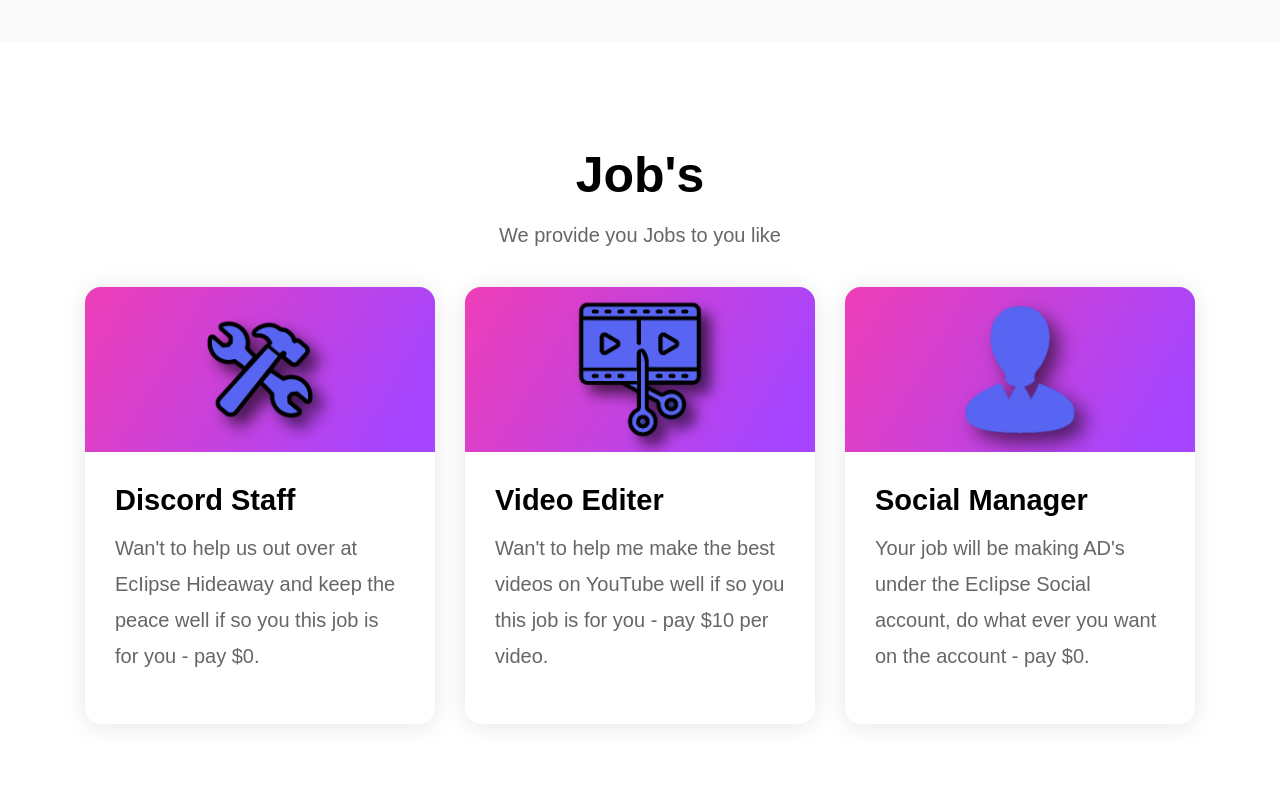
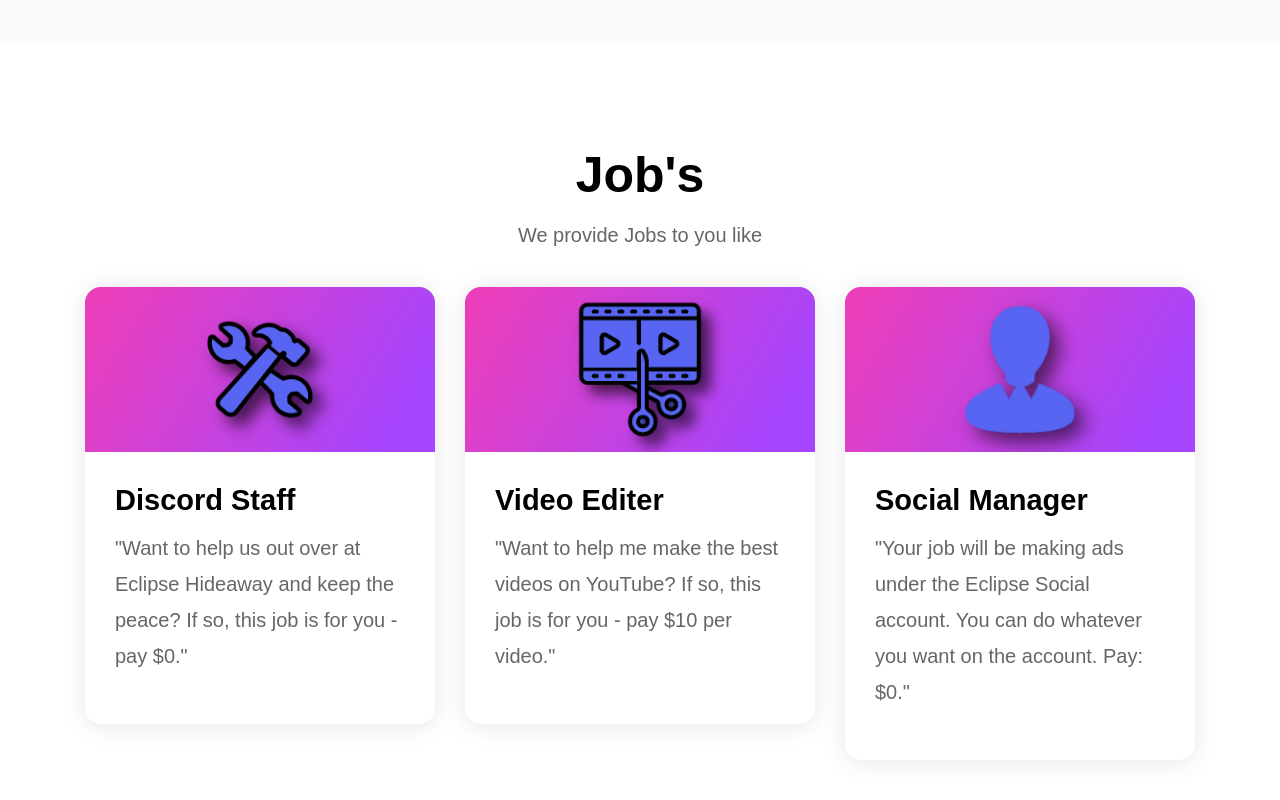
Before and after one commit to Sketch494/EcIipse, a plain HTML site: page index.html in a window 1280 px wide. Shown: the part 760-1560 px from the top of the page. Drawn offline with Linux system fonts and the light colour scheme; files whose address does not match are found by name.

Commit message:
Update index.html

```diff
--- a/index.html
+++ b/index.html
@@ -169,7 +169,7 @@
           <h2 class="h2 section-title">Job's</h2>
 
           <p class="section-text">
-           We provide you Jobs to you like
+           We provide Jobs to you like
           </p>
 
           <ul class="service-list">
@@ -189,7 +189,7 @@
                   </h3>
 
                   <p class="card-text">
-                    Wan't to help us out over at EcIipse Hideaway and keep the peace well if so you this job is for you - pay $0.
+                    "Want to help us out over at Eclipse Hideaway and keep the peace? If so, this job is for you - pay $0."
                   </p>
 
 <!--                   <a href="#" class="btn-link">
@@ -218,7 +218,7 @@
                   </h3>
 
                   <p class="card-text">
-                    Wan't to help me make the best videos on YouTube well if so you this job is for you - pay $10 per video.
+                    "Want to help me make the best videos on YouTube? If so, this job is for you - pay $10 per video."
                   </p>
 
 <!--                   <a href="#" class="btn-link">
@@ -247,5 +247,5 @@
                   </h3>
 
                   <p class="card-text">
-                    Your job will be making AD's under the EcIipse Social account, do what ever you want on the account - pay $0.
+                    "Your job will be making ads under the Eclipse Social account. You can do whatever you want on the account. Pay: $0."
                   </p>
```
